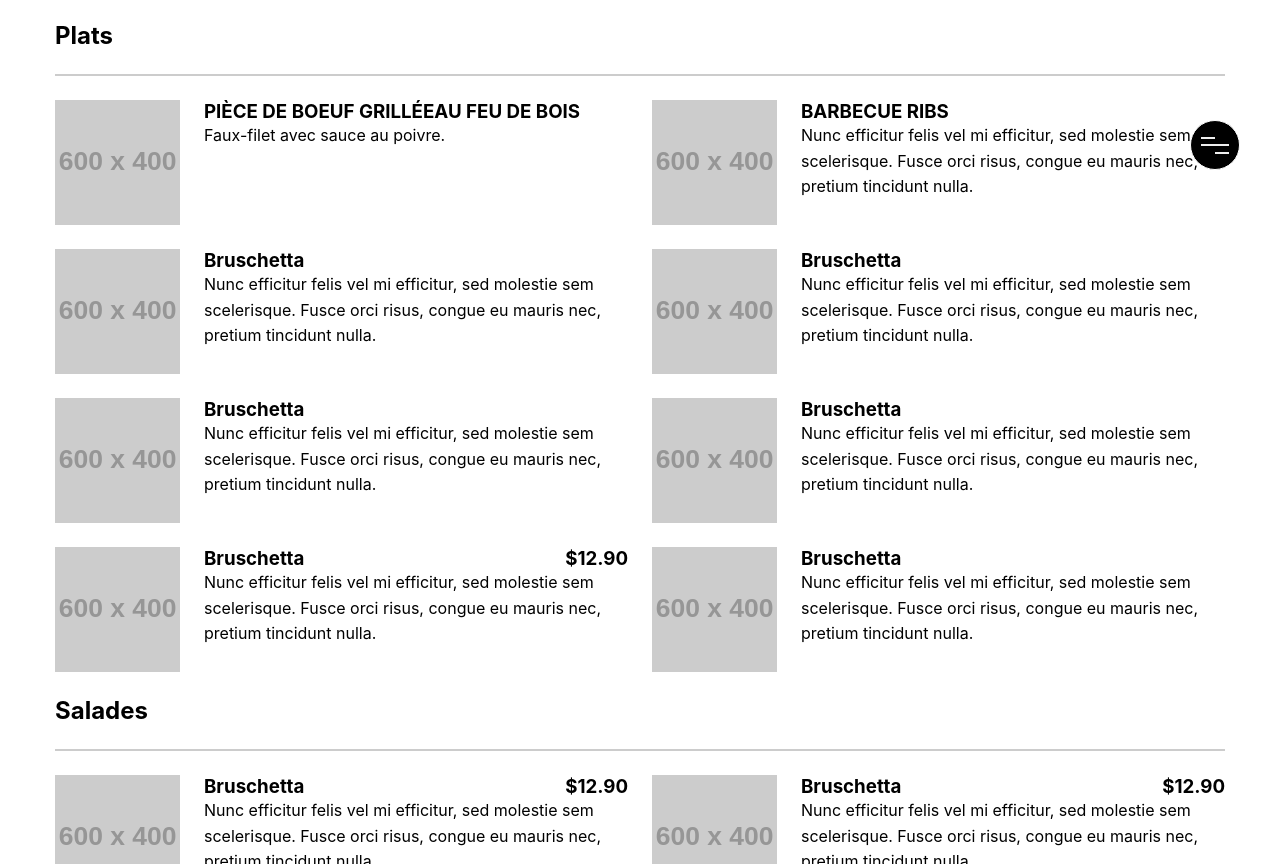
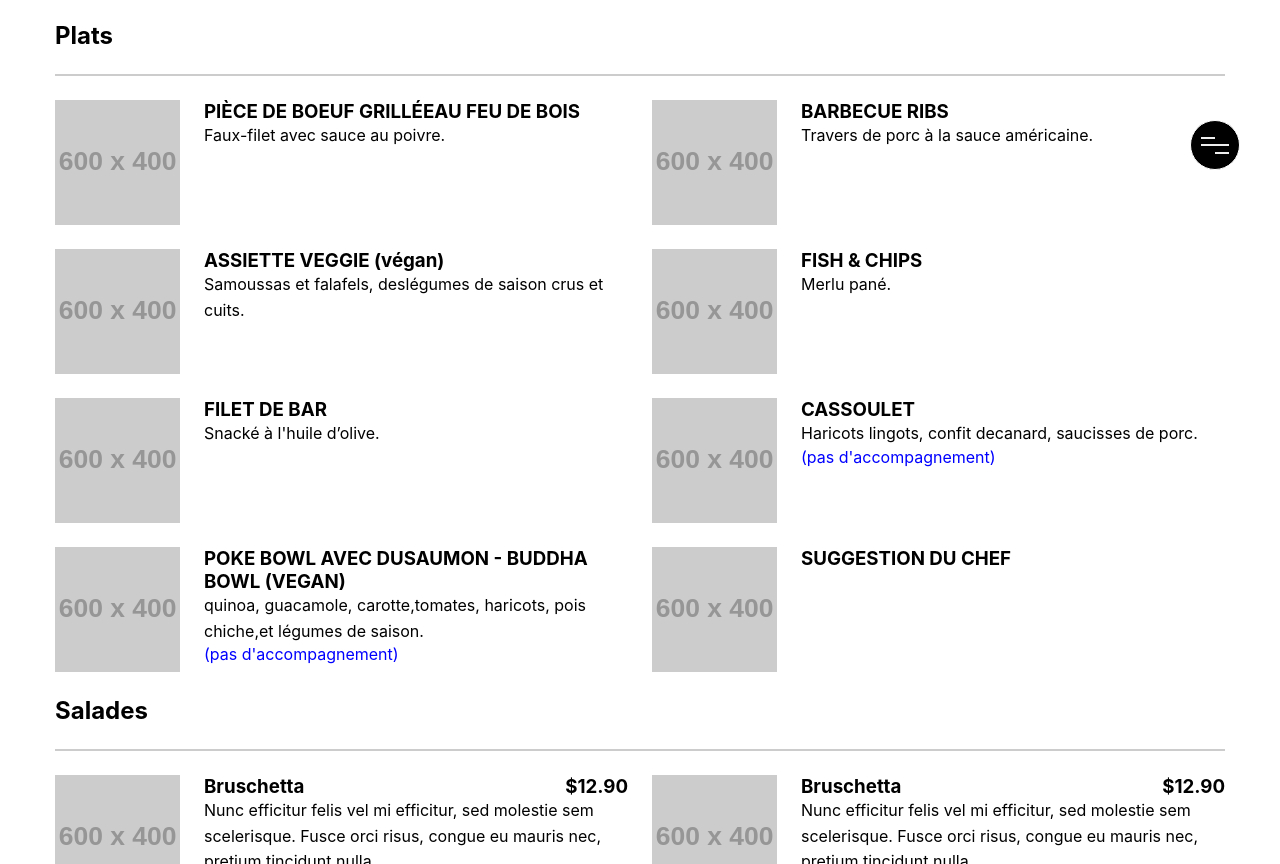
Before and after one commit to kno-be/friendly-auberge, a plain HTML site: page index.html in a window 1280 px wide. Shown: the part 590-1454 px from the top of the page. Drawn offline with Linux system fonts and the light colour scheme; placeholder pictures from the web are drawn by us; a web font is replaced by a local one.

Commit message:
upd: plats

```diff
--- a/index.html
+++ b/index.html
@@ -135,8 +135,7 @@
                 <!-- <span class="menu-item-price">$12.90</span> -->
               </h3>
               <p class="menu-item-description">
-                Nunc efficitur felis vel mi efficitur, sed molestie sem scelerisque. Fusce orci risus,
-                congue eu mauris nec, pretium tincidunt nulla.
+                Travers de porc à la sauce américaine.
               </p>
             </div>
           </div>
@@ -144,12 +143,11 @@
             <img class="menu-item-image" src="https://dummyimage.com/600x400/000/fff" alt="Bruschetta">
             <div class="menu-item-text">
               <h3 class="menu-item-heading">
-                <span class="menu-item-name">Bruschetta</span>
+                <span class="menu-item-name">ASSIETTE VEGGIE (végan)</span>
                 <!-- <span class="menu-item-price">$12.90</span> -->
               </h3>
               <p class="menu-item-description">
-                Nunc efficitur felis vel mi efficitur, sed molestie sem scelerisque. Fusce orci risus,
-                congue eu mauris nec, pretium tincidunt nulla.
+                Samoussas et falafels, deslégumes de saison crus et cuits.
               </p>
             </div>
           </div>
@@ -157,12 +155,11 @@
             <img class="menu-item-image" src="https://dummyimage.com/600x400/000/fff" alt="Bruschetta">
             <div class="menu-item-text">
               <h3 class="menu-item-heading">
-                <span class="menu-item-name">Bruschetta</span>
+                <span class="menu-item-name">FISH & CHIPS</span>
                 <!-- <span class="menu-item-price">$12.90</span> -->
               </h3>
               <p class="menu-item-description">
-                Nunc efficitur felis vel mi efficitur, sed molestie sem scelerisque. Fusce orci risus,
-                congue eu mauris nec, pretium tincidunt nulla.
+                Merlu pané.
               </p>
             </div>
           </div>
@@ -170,12 +167,11 @@
             <img class="menu-item-image" src="https://dummyimage.com/600x400/000/fff" alt="Bruschetta">
             <div class="menu-item-text">
               <h3 class="menu-item-heading">
-                <span class="menu-item-name">Bruschetta</span>
+                <span class="menu-item-name">FILET DE BAR</span>
                 <!-- <span class="menu-item-price">$12.90</span> -->
               </h3>
               <p class="menu-item-description">
-                Nunc efficitur felis vel mi efficitur, sed molestie sem scelerisque. Fusce orci risus,
-                congue eu mauris nec, pretium tincidunt nulla.
+               Snacké à l'huile d’olive.
               </p>
             </div>
           </div>
@@ -183,12 +179,11 @@
             <img class="menu-item-image" src="https://dummyimage.com/600x400/000/fff" alt="Bruschetta">
             <div class="menu-item-text">
               <h3 class="menu-item-heading">
-                <span class="menu-item-name">Bruschetta</span>
+                <span class="menu-item-name">CASSOULET</span>
                 <!-- <span class="menu-item-price">$12.90</span> -->
               </h3>
               <p class="menu-item-description">
-                Nunc efficitur felis vel mi efficitur, sed molestie sem scelerisque. Fusce orci risus,
-                congue eu mauris nec, pretium tincidunt nulla.
+                Haricots lingots, confit decanard, saucisses de porc. <p style="color:blue;">(pas d'accompagnement)</p>
               </p>
             </div>
           </div>
@@ -196,12 +191,11 @@
             <img class="menu-item-image" src="https://dummyimage.com/600x400/000/fff" alt="Bruschetta">
             <div class="menu-item-text">
               <h3 class="menu-item-heading">
-                <span class="menu-item-name">Bruschetta</span>
-                <span class="menu-item-price">$12.90</span>
+                <span class="menu-item-name">POKE BOWL AVEC DUSAUMON - BUDDHA BOWL (VEGAN)</span>
+                <!-- <span class="menu-item-price">$12.90</span> -->
               </h3>
               <p class="menu-item-description">
-                Nunc efficitur felis vel mi efficitur, sed molestie sem scelerisque. Fusce orci risus,
-                congue eu mauris nec, pretium tincidunt nulla.
+                quinoa, guacamole, carotte,tomates, haricots, pois chiche,et légumes de saison. <p style="color: blue;">(pas d'accompagnement)</p>
               </p>
             </div>
           </div>
@@ -209,13 +203,13 @@
             <img class="menu-item-image" src="https://dummyimage.com/600x400/000/fff" alt="Bruschetta">
             <div class="menu-item-text">
               <h3 class="menu-item-heading">
-                <span class="menu-item-name">Bruschetta</span>
+                <span class="menu-item-name">SUGGESTION DU CHEF</span>
                 <!-- <span class="menu-item-price">$12.90</span> -->
               </h3>
-              <p class="menu-item-description">
+              <!-- <p class="menu-item-description">
                 Nunc efficitur felis vel mi efficitur, sed molestie sem scelerisque. Fusce orci risus,
                 congue eu mauris nec, pretium tincidunt nulla.
-              </p>
+              </p> -->
             </div>
           </div>
         </div>
```
